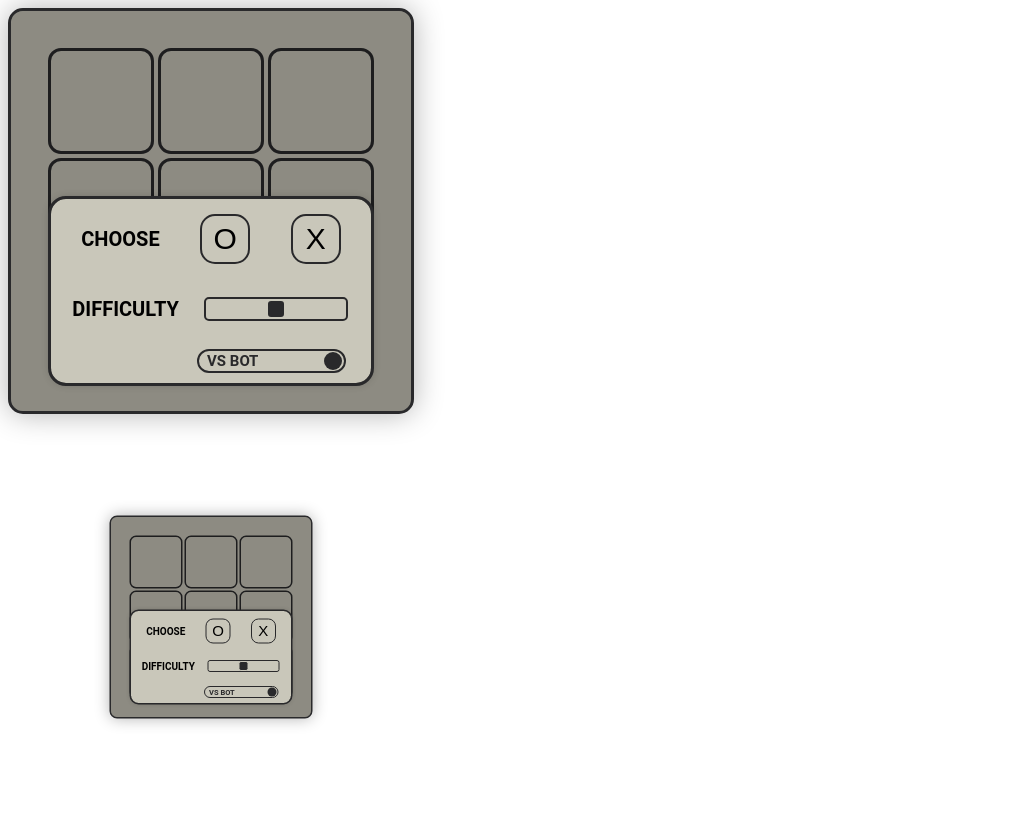
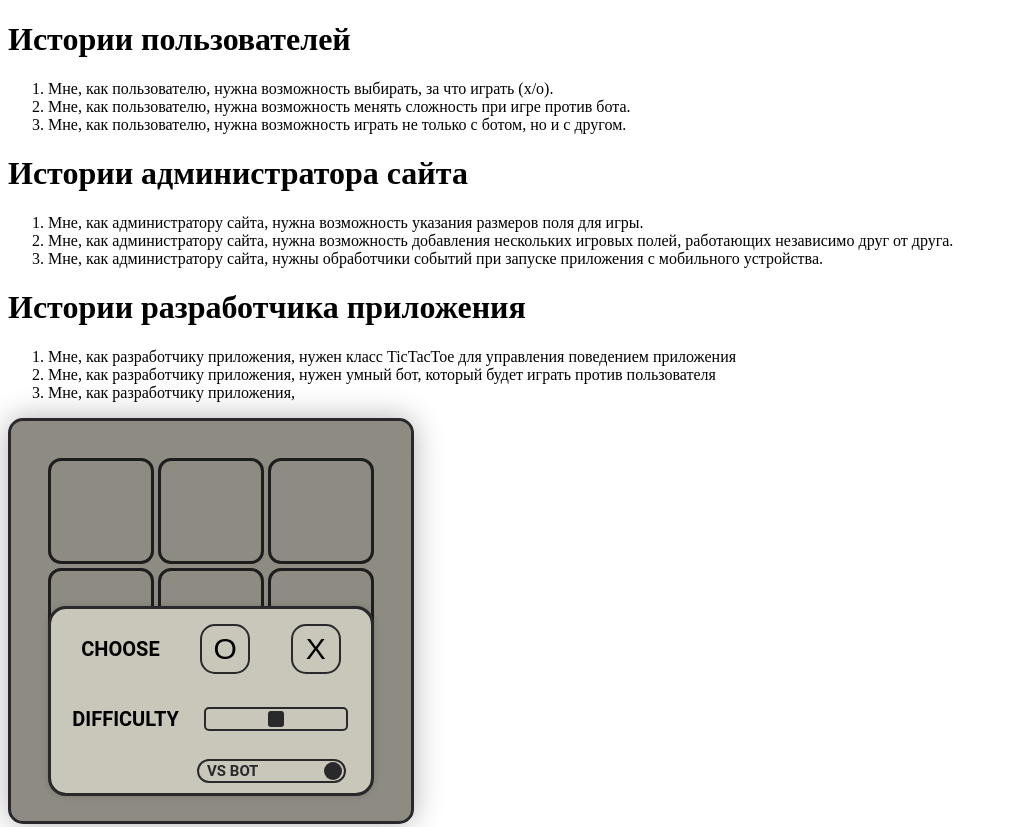
Before and after one commit to neyr00/tic-tac-toe, a plain HTML site: page index.html in a window 1280 px wide. Shown: the top 827 px of the page, without its empty margins (0-1012 px from the left). Drawn offline with Linux system fonts and the light colour scheme.

Commit message:
fixes and stories

```diff
--- a/index.html
+++ b/index.html
@@ -6,9 +6,27 @@
     <title>tic-tac-toe game</title>
 </head>
 <body>
+    <h1>Истории пользователей</h1>
+    <ol>
+        <li>Мне, как пользователю, нужна возможность выбирать, за что играть (x/o).</li>
+        <li>Мне, как пользователю, нужна возможность менять сложность при игре против бота.</li>
+        <li>Мне, как пользователю, нужна возможность играть не только с ботом, но и с другом.</li>
+    </ol>
+    <h1>Истории администратора сайта</h1>
+    <ol>
+        <li>Мне, как администратору сайта, нужна возможность указания размеров поля для игры.</li>
+        <li>Мне, как администратору сайта, нужна возможность добавления нескольких игровых полей, работающих независимо друг от друга.</li>
+        <li>Мне, как администратору сайта, нужны обработчики событий при запуске приложения с мобильного устройства.</li>
+    </ol>
+    <h1>Истории разработчика приложения</h1>
+    <ol>
+        <li>Мне, как разработчику приложения, нужен класс TicTacToe для управления поведением приложения</li>
+        <li>Мне, как разработчику приложения, нужен умный бот, который будет играть против пользователя</li>
+        <li>Мне, как разработчику приложения,
+    </ol>
     <ttt></ttt>
     <ttt scale="0.5"></ttt>
     <ttt scale="0.2"></ttt>
-    <script src="script.js" defer></script>
+    <script src="tic-tac-toe.js" defer></script>
 </body>
 </html>
--- a/styles.css
+++ b/tic-tac-toe.css
@@ -23,7 +23,6 @@
     text-transform: uppercase;
     -webkit-tap-highlight-color: transparent;
     user-select: none;
-    transform: scale(1);
 }
 
 .grid {
--- a/script.js
+++ b/tic-tac-toe.js
@@ -4,7 +4,7 @@ class TicTacToe {
 
         const link = document.createElement('link');
         link.rel = 'stylesheet';
-        link.href = 'styles.css';
+        link.href = 'tic-tac-toe.css';
         document.head.appendChild(link);
         this.container.classList.add('XO');
 
@@ -165,7 +165,7 @@ class TicTacToe {
         if (this.gameState[4] === '')
             return 4;
         else if (this.gameState[4] !== '' &&
-            [0, 2, 6, 8].filter(i => this.gameState[i] === '').length === 4)
+                 [0, 2, 6, 8].filter(i => this.gameState[i] === '').length === 4)
             return [0, 2, 6, 8][Math.floor(Math.random() * 4)];
         for (let i = 0; i < this.winComb.length; i++) {
             const winCondition = this.winComb[i];
```
